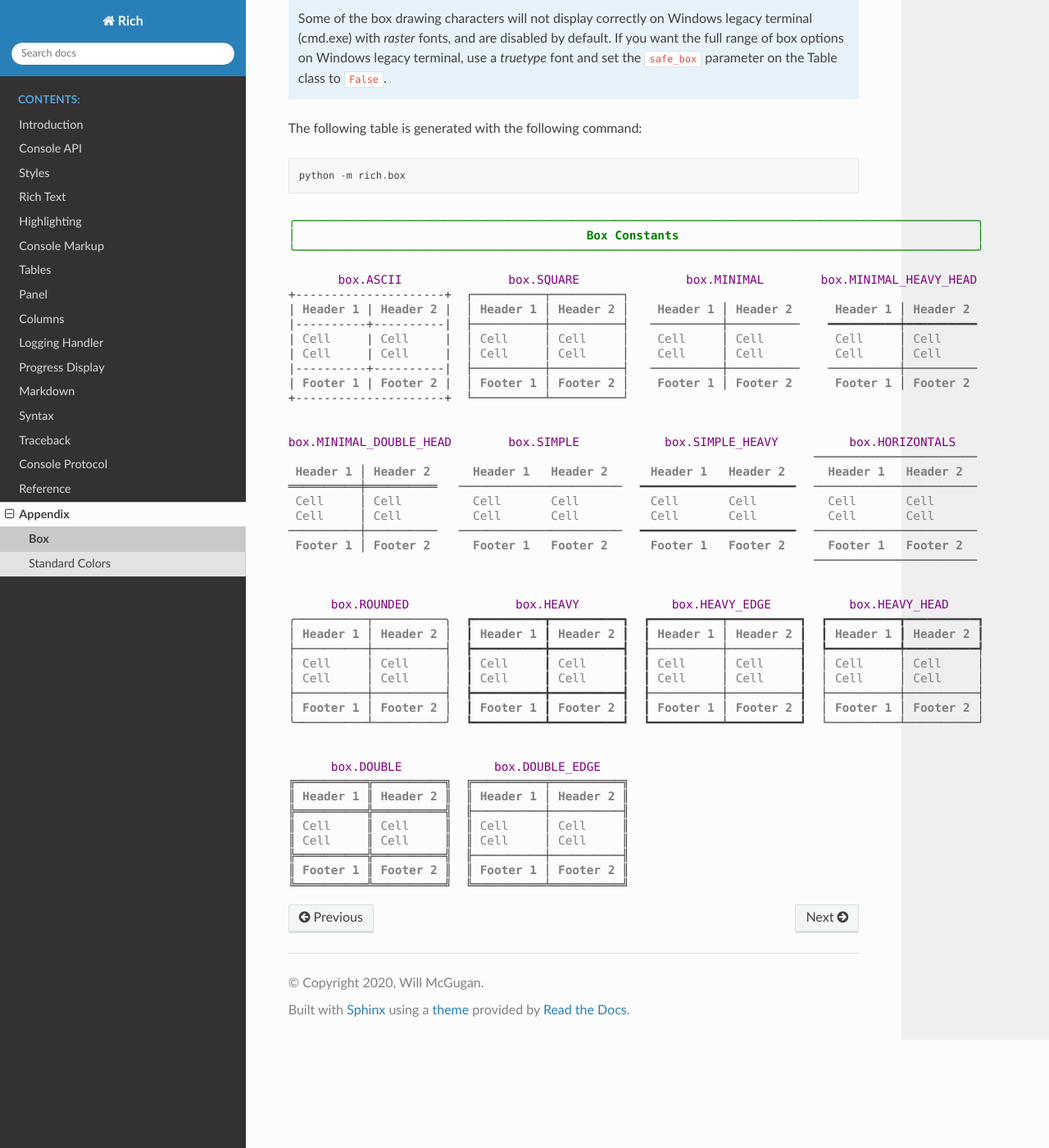
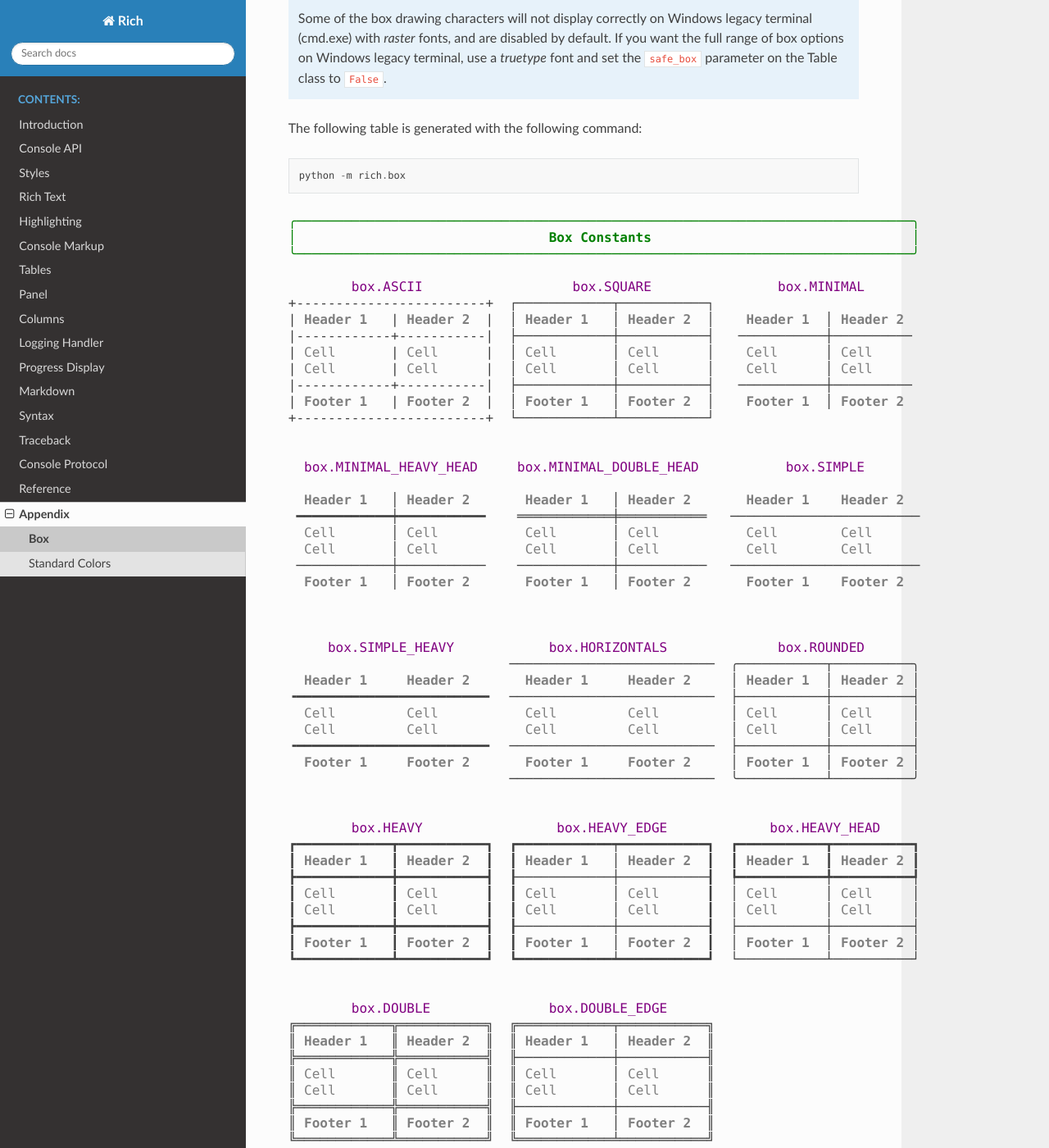
Before and after one commit to Textualize/rich, a Sphinx documentation site: the page built from docs/source/appendix/box.rst, in a window 1280 px wide and 1400 px high, scrolled down 346 px. Shown: the whole window at 82% size. Built offline with Sphinx 7.4.7 and the Read the Docs theme 2.0.0, drawn with Linux system fonts in a browser that asks for light colours.

Commit message:
fix box docs

```diff
--- a/docs/source/appendix/box.rst
+++ b/docs/source/appendix/box.rst
@@ -19,50 +19,61 @@
 
 .. raw:: html
 
-    <pre style="font-size:90%;font-family:Menlo,'DejaVu Sans Mono',consolas,'Courier New',monospace"><span style="color: #008000">╭────────────────────────────────────────────────────────────────────────────────────────────────╮</span>
-    <span style="color: #008000">│</span>                                         <span style="color: #008000; font-weight: bold">Box Constants</span>                                          <span style="color: #008000">│
-    ╰────────────────────────────────────────────────────────────────────────────────────────────────╯</span>
+    <pre style="font-family:Menlo,'DejaVu Sans Mono',consolas,'Courier New',monospace"><span style="color: #008000">╭──────────────────────────────────────────────────────────────────────────────╮</span>
+    <span style="color: #008000">│</span>                                <span style="color: #008000; font-weight: bold">Box Constants</span>                                 <span style="color: #008000">│
+    ╰──────────────────────────────────────────────────────────────────────────────╯</span>
 
-    <span style="color: #800080">       box.ASCII       </span>  <span style="color: #800080">      box.SQUARE       </span>  <span style="color: #800080">      box.MINIMAL      </span>  <span style="color: #800080">box.MINIMAL_HEAVY_HEAD </span>
-    +---------------------+  ┌──────────┬──────────┐
-    |<span style="color: #7f7f7f; font-weight: bold"> Header 1 </span>|<span style="color: #7f7f7f; font-weight: bold"> Header 2 </span>|  │<span style="color: #7f7f7f; font-weight: bold"> Header 1 </span>│<span style="color: #7f7f7f; font-weight: bold"> Header 2 </span>│   <span style="color: #7f7f7f; font-weight: bold"> Header 1 </span>│<span style="color: #7f7f7f; font-weight: bold"> Header 2 </span>    <span style="color: #7f7f7f; font-weight: bold"> Header 1 </span>│<span style="color: #7f7f7f; font-weight: bold"> Header 2 </span>
-    |----------+----------|  ├──────────┼──────────┤   ──────────┼──────────    ━━━━━━━━━━┿━━━━━━━━━━
-    |<span style="color: #7f7f7f"> Cell     </span>|<span style="color: #7f7f7f"> Cell     </span>|  │<span style="color: #7f7f7f"> Cell     </span>│<span style="color: #7f7f7f"> Cell     </span>│   <span style="color: #7f7f7f"> Cell     </span>│<span style="color: #7f7f7f"> Cell     </span>    <span style="color: #7f7f7f"> Cell     </span>│<span style="color: #7f7f7f"> Cell     </span>
-    |<span style="color: #7f7f7f"> Cell     </span>|<span style="color: #7f7f7f"> Cell     </span>|  │<span style="color: #7f7f7f"> Cell     </span>│<span style="color: #7f7f7f"> Cell     </span>│   <span style="color: #7f7f7f"> Cell     </span>│<span style="color: #7f7f7f"> Cell     </span>    <span style="color: #7f7f7f"> Cell     </span>│<span style="color: #7f7f7f"> Cell     </span>
-    |----------+----------|  ├──────────┼──────────┤   ──────────┼──────────    ──────────┼──────────
-    |<span style="color: #7f7f7f; font-weight: bold"> Footer 1 </span>|<span style="color: #7f7f7f; font-weight: bold"> Footer 2 </span>|  │<span style="color: #7f7f7f; font-weight: bold"> Footer 1 </span>│<span style="color: #7f7f7f; font-weight: bold"> Footer 2 </span>│   <span style="color: #7f7f7f; font-weight: bold"> Footer 1 </span>│<span style="color: #7f7f7f; font-weight: bold"> Footer 2 </span>    <span style="color: #7f7f7f; font-weight: bold"> Footer 1 </span>│<span style="color: #7f7f7f; font-weight: bold"> Footer 2 </span>
-    +---------------------+  └──────────┴──────────┘
+    <span style="color: #800080">        box.ASCII         </span>  <span style="color: #800080">        box.SQUARE        </span>  <span style="color: #800080">      box.MINIMAL       </span>
+    +------------------------+  ┌────────────┬───────────┐
+    |<span style="color: #7f7f7f; font-weight: bold"> Header 1   </span>|<span style="color: #7f7f7f; font-weight: bold"> Header 2  </span>|  │<span style="color: #7f7f7f; font-weight: bold"> Header 1   </span>│<span style="color: #7f7f7f; font-weight: bold"> Header 2  </span>│   <span style="color: #7f7f7f; font-weight: bold"> Header 1  </span>│<span style="color: #7f7f7f; font-weight: bold"> Header 2 </span>
+    |------------+-----------|  ├────────────┼───────────┤   ───────────┼──────────
+    |<span style="color: #7f7f7f"> Cell       </span>|<span style="color: #7f7f7f"> Cell      </span>|  │<span style="color: #7f7f7f"> Cell       </span>│<span style="color: #7f7f7f"> Cell      </span>│   <span style="color: #7f7f7f"> Cell      </span>│<span style="color: #7f7f7f"> Cell     </span>
+    |<span style="color: #7f7f7f"> Cell       </span>|<span style="color: #7f7f7f"> Cell      </span>|  │<span style="color: #7f7f7f"> Cell       </span>│<span style="color: #7f7f7f"> Cell      </span>│   <span style="color: #7f7f7f"> Cell      </span>│<span style="color: #7f7f7f"> Cell     </span>
+    |------------+-----------|  ├────────────┼───────────┤   ───────────┼──────────
+    |<span style="color: #7f7f7f; font-weight: bold"> Footer 1   </span>|<span style="color: #7f7f7f; font-weight: bold"> Footer 2  </span>|  │<span style="color: #7f7f7f; font-weight: bold"> Footer 1   </span>│<span style="color: #7f7f7f; font-weight: bold"> Footer 2  </span>│   <span style="color: #7f7f7f; font-weight: bold"> Footer 1  </span>│<span style="color: #7f7f7f; font-weight: bold"> Footer 2 </span>
+    +------------------------+  └────────────┴───────────┘
 
 
-    <span style="color: #800080">box.MINIMAL_DOUBLE_HEAD</span>  <span style="color: #800080">      box.SIMPLE       </span>  <span style="color: #800080">   box.SIMPLE_HEAVY    </span>  <span style="color: #800080">    box.HORIZONTALS    </span>
-                                                                              ───────────────────────
-    <span style="color: #7f7f7f; font-weight: bold"> Header 1 </span>│<span style="color: #7f7f7f; font-weight: bold"> Header 2 </span>    <span style="color: #7f7f7f; font-weight: bold"> Header 1 </span> <span style="color: #7f7f7f; font-weight: bold"> Header 2 </span>    <span style="color: #7f7f7f; font-weight: bold"> Header 1 </span> <span style="color: #7f7f7f; font-weight: bold"> Header 2 </span>    <span style="color: #7f7f7f; font-weight: bold"> Header 1 </span> <span style="color: #7f7f7f; font-weight: bold"> Header 2 </span>
-    ══════════╪══════════   ───────────────────────  ╺━━━━━━━━━━━━━━━━━━━━━╸  ───────────────────────
-    <span style="color: #7f7f7f"> Cell     </span>│<span style="color: #7f7f7f"> Cell     </span>    <span style="color: #7f7f7f"> Cell     </span> <span style="color: #7f7f7f"> Cell     </span>    <span style="color: #7f7f7f"> Cell     </span> <span style="color: #7f7f7f"> Cell     </span>    <span style="color: #7f7f7f"> Cell     </span> <span style="color: #7f7f7f"> Cell     </span>
-    <span style="color: #7f7f7f"> Cell     </span>│<span style="color: #7f7f7f"> Cell     </span>    <span style="color: #7f7f7f"> Cell     </span> <span style="color: #7f7f7f"> Cell     </span>    <span style="color: #7f7f7f"> Cell     </span> <span style="color: #7f7f7f"> Cell     </span>    <span style="color: #7f7f7f"> Cell     </span> <span style="color: #7f7f7f"> Cell     </span>
-    ──────────┼──────────   ───────────────────────  ╺━━━━━━━━━━━━━━━━━━━━━╸  ───────────────────────
-    <span style="color: #7f7f7f; font-weight: bold"> Footer 1 </span>│<span style="color: #7f7f7f; font-weight: bold"> Footer 2 </span>    <span style="color: #7f7f7f; font-weight: bold"> Footer 1 </span> <span style="color: #7f7f7f; font-weight: bold"> Footer 2 </span>    <span style="color: #7f7f7f; font-weight: bold"> Footer 1 </span> <span style="color: #7f7f7f; font-weight: bold"> Footer 2 </span>    <span style="color: #7f7f7f; font-weight: bold"> Footer 1 </span> <span style="color: #7f7f7f; font-weight: bold"> Footer 2 </span>
-                                                                              ───────────────────────
+    <span style="color: #800080">  box.MINIMAL_HEAVY_HEAD  </span>  <span style="color: #800080"> box.MINIMAL_DOUBLE_HEAD  </span>  <span style="color: #800080">       box.SIMPLE       </span>
+
+     <span style="color: #7f7f7f; font-weight: bold"> Header 1   </span>│<span style="color: #7f7f7f; font-weight: bold"> Header 2  </span>    <span style="color: #7f7f7f; font-weight: bold"> Header 1   </span>│<span style="color: #7f7f7f; font-weight: bold"> Header 2  </span>    <span style="color: #7f7f7f; font-weight: bold"> Header 1  </span> <span style="color: #7f7f7f; font-weight: bold"> Header 2 </span>
+     ━━━━━━━━━━━━┿━━━━━━━━━━━    ════════════╪═══════════   ────────────────────────
+     <span style="color: #7f7f7f"> Cell       </span>│<span style="color: #7f7f7f"> Cell      </span>    <span style="color: #7f7f7f"> Cell       </span>│<span style="color: #7f7f7f"> Cell      </span>    <span style="color: #7f7f7f"> Cell      </span> <span style="color: #7f7f7f"> Cell     </span>
+     <span style="color: #7f7f7f"> Cell       </span>│<span style="color: #7f7f7f"> Cell      </span>    <span style="color: #7f7f7f"> Cell       </span>│<span style="color: #7f7f7f"> Cell      </span>    <span style="color: #7f7f7f"> Cell      </span> <span style="color: #7f7f7f"> Cell     </span>
+     ────────────┼───────────    ────────────┼───────────   ────────────────────────
+     <span style="color: #7f7f7f; font-weight: bold"> Footer 1   </span>│<span style="color: #7f7f7f; font-weight: bold"> Footer 2  </span>    <span style="color: #7f7f7f; font-weight: bold"> Footer 1   </span>│<span style="color: #7f7f7f; font-weight: bold"> Footer 2  </span>    <span style="color: #7f7f7f; font-weight: bold"> Footer 1  </span> <span style="color: #7f7f7f; font-weight: bold"> Footer 2 </span>
 
 
-    <span style="color: #800080">      box.ROUNDED      </span>  <span style="color: #800080">       box.HEAVY       </span>  <span style="color: #800080">    box.HEAVY_EDGE     </span>  <span style="color: #800080">    box.HEAVY_HEAD     </span>
-    ╭──────────┬──────────╮  ┏━━━━━━━━━━┳━━━━━━━━━━┓  ┏━━━━━━━━━━┯━━━━━━━━━━┓  ┏━━━━━━━━━━┳━━━━━━━━━━┓
-    │<span style="color: #7f7f7f; font-weight: bold"> Header 1 </span>│<span style="color: #7f7f7f; font-weight: bold"> Header 2 </span>│  ┃<span style="color: #7f7f7f; font-weight: bold"> Header 1 </span>┃<span style="color: #7f7f7f; font-weight: bold"> Header 2 </span>┃  ┃<span style="color: #7f7f7f; font-weight: bold"> Header 1 </span>│<span style="color: #7f7f7f; font-weight: bold"> Header 2 </span>┃  ┃<span style="color: #7f7f7f; font-weight: bold"> Header 1 </span>┃<span style="color: #7f7f7f; font-weight: bold"> Header 2 </span>┃
-    ├──────────┼──────────┤  ┣━━━━━━━━━━╋━━━━━━━━━━┫  ┠──────────┼──────────┨  ┡━━━━━━━━━━╇━━━━━━━━━━┩
-    │<span style="color: #7f7f7f"> Cell     </span>│<span style="color: #7f7f7f"> Cell     </span>│  ┃<span style="color: #7f7f7f"> Cell     </span>┃<span style="color: #7f7f7f"> Cell     </span>┃  ┃<span style="color: #7f7f7f"> Cell     </span>│<span style="color: #7f7f7f"> Cell     </span>┃  │<span style="color: #7f7f7f"> Cell     </span>│<span style="color: #7f7f7f"> Cell     </span>│
-    │<span style="color: #7f7f7f"> Cell     </span>│<span style="color: #7f7f7f"> Cell     </span>│  ┃<span style="color: #7f7f7f"> Cell     </span>┃<span style="color: #7f7f7f"> Cell     </span>┃  ┃<span style="color: #7f7f7f"> Cell     </span>│<span style="color: #7f7f7f"> Cell     </span>┃  │<span style="color: #7f7f7f"> Cell     </span>│<span style="color: #7f7f7f"> Cell     </span>│
-    ├──────────┼──────────┤  ┣━━━━━━━━━━╋━━━━━━━━━━┫  ┠──────────┼──────────┨  ├──────────┼──────────┤
-    │<span style="color: #7f7f7f; font-weight: bold"> Footer 1 </span>│<span style="color: #7f7f7f; font-weight: bold"> Footer 2 </span>│  ┃<span style="color: #7f7f7f; font-weight: bold"> Footer 1 </span>┃<span style="color: #7f7f7f; font-weight: bold"> Footer 2 </span>┃  ┃<span style="color: #7f7f7f; font-weight: bold"> Footer 1 </span>│<span style="color: #7f7f7f; font-weight: bold"> Footer 2 </span>┃  │<span style="color: #7f7f7f; font-weight: bold"> Footer 1 </span>│<span style="color: #7f7f7f; font-weight: bold"> Footer 2 </span>│
-    ╰──────────┴──────────╯  ┗━━━━━━━━━━┻━━━━━━━━━━┛  ┗━━━━━━━━━━┷━━━━━━━━━━┛  └──────────┴──────────┘
+
+    <span style="color: #800080">     box.SIMPLE_HEAVY     </span>  <span style="color: #800080">     box.HORIZONTALS      </span>  <span style="color: #800080">      box.ROUNDED       </span>
+                                ──────────────────────────  ╭───────────┬──────────╮
+     <span style="color: #7f7f7f; font-weight: bold"> Header 1   </span> <span style="color: #7f7f7f; font-weight: bold"> Header 2  </span>    <span style="color: #7f7f7f; font-weight: bold"> Header 1   </span> <span style="color: #7f7f7f; font-weight: bold"> Header 2  </span>   │<span style="color: #7f7f7f; font-weight: bold"> Header 1  </span>│<span style="color: #7f7f7f; font-weight: bold"> Header 2 </span>│
+    ╺━━━━━━━━━━━━━━━━━━━━━━━━╸  ──────────────────────────  ├───────────┼──────────┤
+     <span style="color: #7f7f7f"> Cell       </span> <span style="color: #7f7f7f"> Cell      </span>    <span style="color: #7f7f7f"> Cell       </span> <span style="color: #7f7f7f"> Cell      </span>   │<span style="color: #7f7f7f"> Cell      </span>│<span style="color: #7f7f7f"> Cell     </span>│
+     <span style="color: #7f7f7f"> Cell       </span> <span style="color: #7f7f7f"> Cell      </span>    <span style="color: #7f7f7f"> Cell       </span> <span style="color: #7f7f7f"> Cell      </span>   │<span style="color: #7f7f7f"> Cell      </span>│<span style="color: #7f7f7f"> Cell     </span>│
+    ╺━━━━━━━━━━━━━━━━━━━━━━━━╸  ──────────────────────────  ├───────────┼──────────┤
+     <span style="color: #7f7f7f; font-weight: bold"> Footer 1   </span> <span style="color: #7f7f7f; font-weight: bold"> Footer 2  </span>    <span style="color: #7f7f7f; font-weight: bold"> Footer 1   </span> <span style="color: #7f7f7f; font-weight: bold"> Footer 2  </span>   │<span style="color: #7f7f7f; font-weight: bold"> Footer 1  </span>│<span style="color: #7f7f7f; font-weight: bold"> Footer 2 </span>│
+                                ──────────────────────────  ╰───────────┴──────────╯
 
 
-    <span style="color: #800080">      box.DOUBLE       </span>  <span style="color: #800080">    box.DOUBLE_EDGE    </span>
-    ╔══════════╦══════════╗  ╔══════════╤══════════╗
-    ║<span style="color: #7f7f7f; font-weight: bold"> Header 1 </span>║<span style="color: #7f7f7f; font-weight: bold"> Header 2 </span>║  ║<span style="color: #7f7f7f; font-weight: bold"> Header 1 </span>│<span style="color: #7f7f7f; font-weight: bold"> Header 2 </span>║
-    ╠══════════╬══════════╣  ╟──────────┼──────────╢
-    ║<span style="color: #7f7f7f"> Cell     </span>║<span style="color: #7f7f7f"> Cell     </span>║  ║<span style="color: #7f7f7f"> Cell     </span>│<span style="color: #7f7f7f"> Cell     </span>║
-    ║<span style="color: #7f7f7f"> Cell     </span>║<span style="color: #7f7f7f"> Cell     </span>║  ║<span style="color: #7f7f7f"> Cell     </span>│<span style="color: #7f7f7f"> Cell     </span>║
-    ╠══════════╬══════════╣  ╟──────────┼──────────╢
-    ║<span style="color: #7f7f7f; font-weight: bold"> Footer 1 </span>║<span style="color: #7f7f7f; font-weight: bold"> Footer 2 </span>║  ║<span style="color: #7f7f7f; font-weight: bold"> Footer 1 </span>│<span style="color: #7f7f7f; font-weight: bold"> Footer 2 </span>║
-    ╚══════════╩══════════╝  ╚══════════╧══════════╝
+    <span style="color: #800080">        box.HEAVY         </span>  <span style="color: #800080">      box.HEAVY_EDGE      </span>  <span style="color: #800080">     box.HEAVY_HEAD     </span>
+    ┏━━━━━━━━━━━━┳━━━━━━━━━━━┓  ┏━━━━━━━━━━━━┯━━━━━━━━━━━┓  ┏━━━━━━━━━━━┳━━━━━━━━━━┓
+    ┃<span style="color: #7f7f7f; font-weight: bold"> Header 1   </span>┃<span style="color: #7f7f7f; font-weight: bold"> Header 2  </span>┃  ┃<span style="color: #7f7f7f; font-weight: bold"> Header 1   </span>│<span style="color: #7f7f7f; font-weight: bold"> Header 2  </span>┃  ┃<span style="color: #7f7f7f; font-weight: bold"> Header 1  </span>┃<span style="color: #7f7f7f; font-weight: bold"> Header 2 </span>┃
+    ┣━━━━━━━━━━━━╋━━━━━━━━━━━┫  ┠────────────┼───────────┨  ┡━━━━━━━━━━━╇━━━━━━━━━━┩
+    ┃<span style="color: #7f7f7f"> Cell       </span>┃<span style="color: #7f7f7f"> Cell      </span>┃  ┃<span style="color: #7f7f7f"> Cell       </span>│<span style="color: #7f7f7f"> Cell      </span>┃  │<span style="color: #7f7f7f"> Cell      </span>│<span style="color: #7f7f7f"> Cell     </span>│
+    ┃<span style="color: #7f7f7f"> Cell       </span>┃<span style="color: #7f7f7f"> Cell      </span>┃  ┃<span style="color: #7f7f7f"> Cell       </span>│<span style="color: #7f7f7f"> Cell      </span>┃  │<span style="color: #7f7f7f"> Cell      </span>│<span style="color: #7f7f7f"> Cell     </span>│
+    ┣━━━━━━━━━━━━╋━━━━━━━━━━━┫  ┠────────────┼───────────┨  ├───────────┼──────────┤
+    ┃<span style="color: #7f7f7f; font-weight: bold"> Footer 1   </span>┃<span style="color: #7f7f7f; font-weight: bold"> Footer 2  </span>┃  ┃<span style="color: #7f7f7f; font-weight: bold"> Footer 1   </span>│<span style="color: #7f7f7f; font-weight: bold"> Footer 2  </span>┃  │<span style="color: #7f7f7f; font-weight: bold"> Footer 1  </span>│<span style="color: #7f7f7f; font-weight: bold"> Footer 2 </span>│
+    ┗━━━━━━━━━━━━┻━━━━━━━━━━━┛  ┗━━━━━━━━━━━━┷━━━━━━━━━━━┛  └───────────┴──────────┘
+
+
+    <span style="color: #800080">        box.DOUBLE        </span>  <span style="color: #800080">     box.DOUBLE_EDGE      </span>
+    ╔════════════╦═══════════╗  ╔════════════╤═══════════╗
+    ║<span style="color: #7f7f7f; font-weight: bold"> Header 1   </span>║<span style="color: #7f7f7f; font-weight: bold"> Header 2  </span>║  ║<span style="color: #7f7f7f; font-weight: bold"> Header 1   </span>│<span style="color: #7f7f7f; font-weight: bold"> Header 2  </span>║
+    ╠════════════╬═══════════╣  ╟────────────┼───────────╢
+    ║<span style="color: #7f7f7f"> Cell       </span>║<span style="color: #7f7f7f"> Cell      </span>║  ║<span style="color: #7f7f7f"> Cell       </span>│<span style="color: #7f7f7f"> Cell      </span>║
+    ║<span style="color: #7f7f7f"> Cell       </span>║<span style="color: #7f7f7f"> Cell      </span>║  ║<span style="color: #7f7f7f"> Cell       </span>│<span style="color: #7f7f7f"> Cell      </span>║
+    ╠════════════╬═══════════╣  ╟────────────┼───────────╢
+    ║<span style="color: #7f7f7f; font-weight: bold"> Footer 1   </span>║<span style="color: #7f7f7f; font-weight: bold"> Footer 2  </span>║  ║<span style="color: #7f7f7f; font-weight: bold"> Footer 1   </span>│<span style="color: #7f7f7f; font-weight: bold"> Footer 2  </span>║
+    ╚════════════╩═══════════╝  ╚════════════╧═══════════╝
     </pre>
```
Also changed, not shown: 2 other files.
